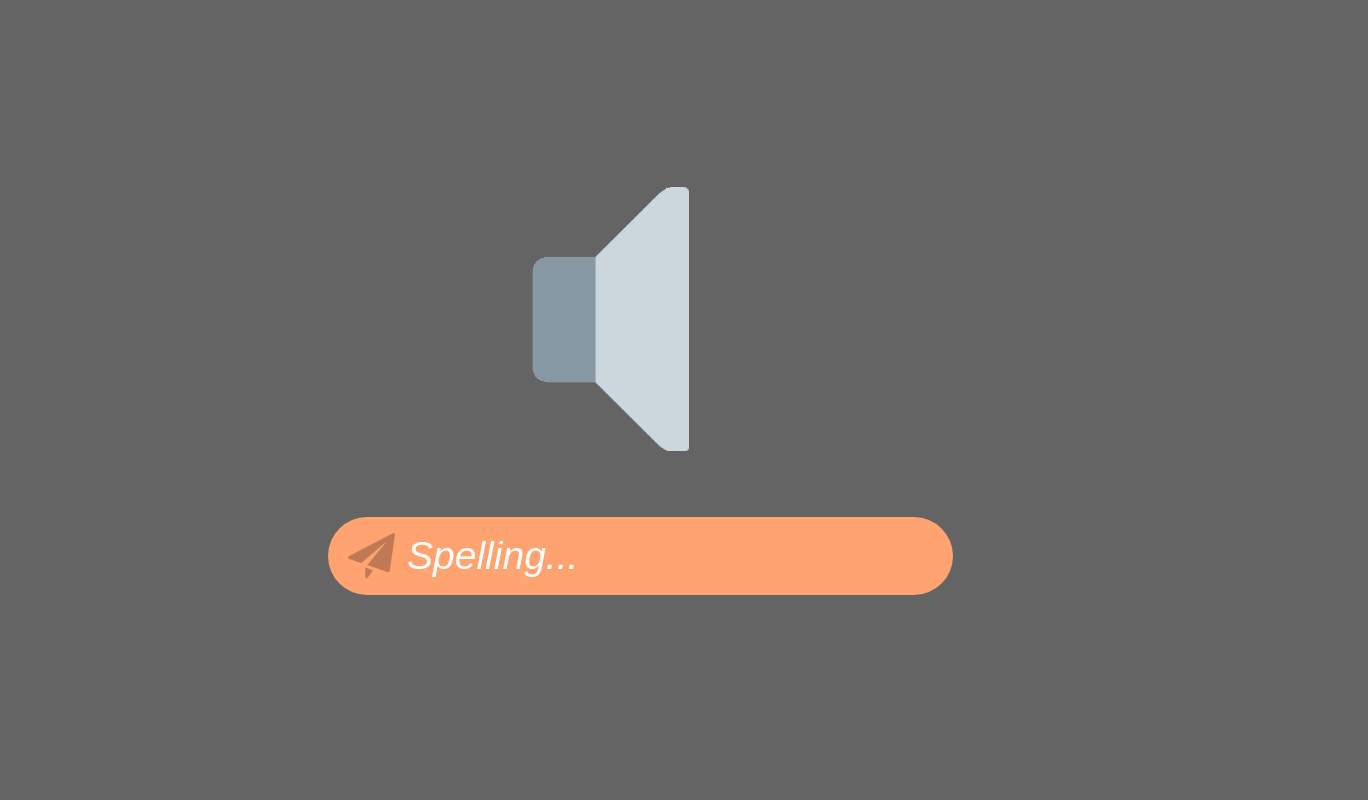
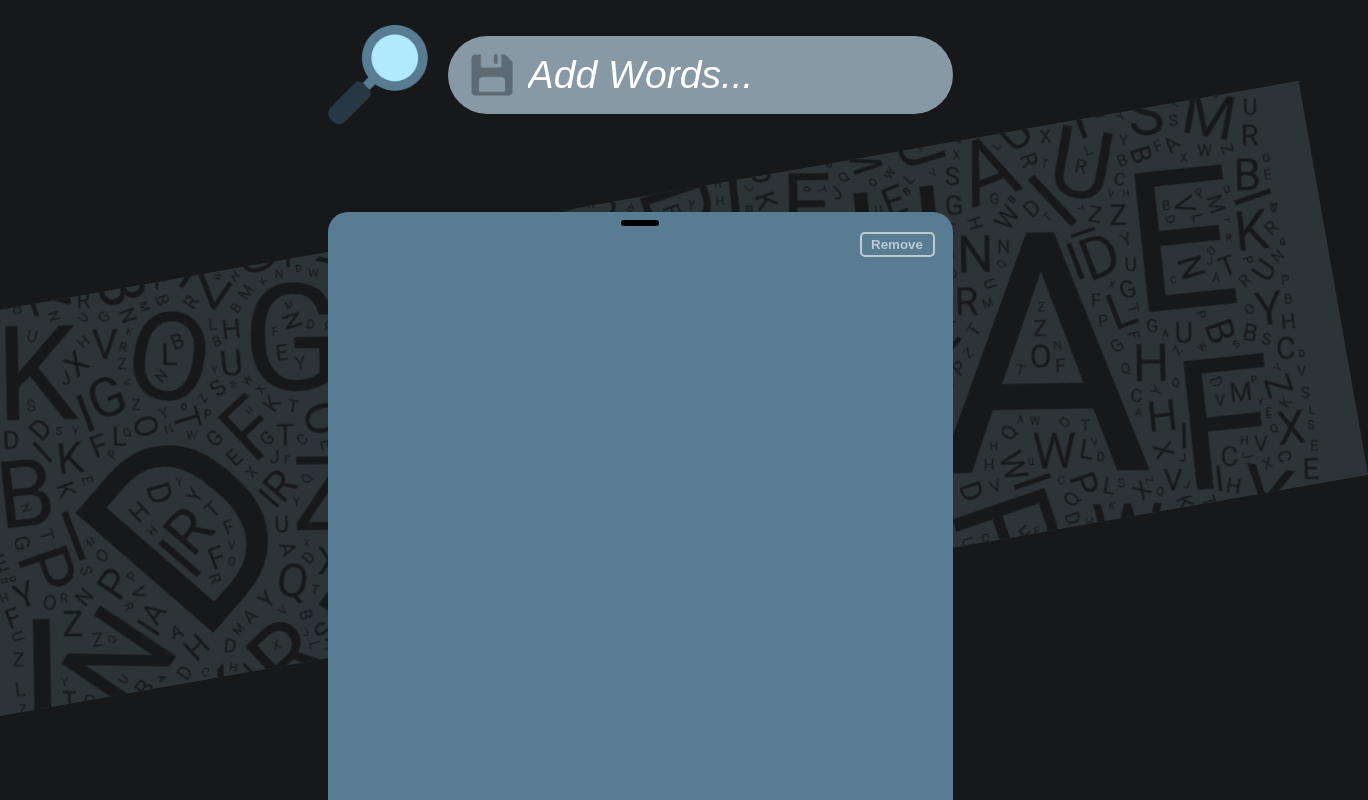
Before and after one commit to TheTaiMan/Spell-let, a plain HTML site: page index.html in a window 1280 px wide. Both pictures are taken after a click on the element 640 px from the left and 789 px from the top of the page. Shown: the whole page, 1368 px wide, since content can reach past the window. Drawn offline with nearby package versions, Linux system fonts and the light colour scheme; a web font is replaced by a local one.

Commit message:
Added background and new color scheme based on the speaker and magnifying

```diff
--- a/index.html
+++ b/index.html
@@ -89,6 +89,9 @@
     <!-- ***Render*** {🎨} -->
     <!-- <p id="text"></p> -->
     <div id="overlay"></div>
+    <div id="stripe">
+      <img src="./images/background.png" id="background"/>
+    </div>
     <!-- ***Interface*** {🧈} -->
     <!-- Bug, words bigger than 17 letters will have a visual glitch-->
     <main id="handleSpelling">
--- a/scripts/handleSpelling/modules/class/speak.js
+++ b/scripts/handleSpelling/modules/class/speak.js
@@ -44,9 +44,10 @@ export default class Speak extends Word {
     this.block = false;
     this.renderWord = [];
     this.renderLetter = [];
-    speechSynthesis.resume();
+    this.resumeText();
     this.onSyllable = 0;
     this.onLetter = 0;
+    document.getElementById("text").style.fontWeight = "";
     if (document.getElementById("spellContainer").classList.contains("shake"))
       document.getElementById("spellContainer").classList.remove("shake");
     this.renderText.style.width = "auto";
@@ -79,7 +80,7 @@ export default class Speak extends Word {
     this.renderText.style.width = "auto";
     document.getElementById("bracket").style.fontSize = `5rem`;
 
-    const correctColor = "#7ff974";
+    const correctColor = "#1BEF5B";
     document.getElementById("spellContainer").style.backgroundColor =
       correctColor;
     this.input.style.backgroundColor = correctColor;
@@ -230,6 +231,7 @@ export default class Speak extends Word {
         break;
       case "encrypt":
         this.renderText.innerHTML = "";
+        document.getElementById("text").style.fontWeight = "700";
         let time = text.length * 10;
         this.delayRender(time, this.encrypt(text), true);
         break;
--- a/scripts/style.js
+++ b/scripts/style.js
@@ -176,10 +176,12 @@ $(function () {
         for (const word of pendingRemove) {
           $(`#${word}`).click();
         }
+        $('#stripe').css('transform', '');
         return $("#storageList").css({ height: "0.8rem" });
         // Restore all the pendingRemove words in sessionStorage clear sessionStorage.
       },
       animate() {
+        $('#stripe').css('transform', 'translateX(-50%) translateY(-50%) rotate(-10deg)');
         this.outerClick();
         setTimeout(() => {
           input.focus();
--- a/styles/handleSpelling.css
+++ b/styles/handleSpelling.css
@@ -132,7 +132,7 @@ main {
   border-radius: 3.125rem;
   padding: 0.625rem;
   grid-gap: 0.3125rem;
-  background-color: #ffa371;
+  background-color: #8799A5;
 }
 
 #spellContainer {
@@ -150,7 +150,7 @@ main {
   font-family: Arial;
   height: 1.875rem;
   font-size: 1.5625rem;
-  background-color: #ffa371;
+  background-color: #8799A5;
   color: white;
   border: 0;
 }
--- a/styles/handleWordList.css
+++ b/styles/handleWordList.css
@@ -112,7 +112,7 @@ footer {
   opacity: 1;
   font-weight: bold;
   border-radius: 0.4rem;
-  background-color: #ffb06f;
+  background-color: #6d99b3;
   color: black;
   border: 2px rgb(0, 0, 0) solid;
 }
@@ -122,7 +122,7 @@ footer {
 }
 
 #removeWord:disabled {
-  background-color: #fcbe8b;
+  background-color: #587C91;
   width: 3rem;
   font-weight: bold;
   color: rgb(255, 255, 255);
@@ -141,13 +141,13 @@ footer {
   width: 25rem;
   height: 100%;
   border-radius: 0.8rem 0.8rem 0 0;
-  background-color: #ff9860;
+  background-color: #587C91;
   z-index: 3;
   padding: 0 18px;
 }
 
 section {
-  border-bottom: 1px solid black;
+  border-bottom: 1px solid #273845;
   margin-bottom: 10px;
   display: flex;
   flex-flow: column wrap;
@@ -172,7 +172,7 @@ section {
 .word:hover {
   cursor: pointer;
   border-radius: 10px;
-  background-color: rgb(255, 199, 153);
+  background-color: #8dbbcc;
 }
 
 .word:active {
--- a/styles/jsUtility.css
+++ b/styles/jsUtility.css
@@ -57,21 +57,23 @@
 
 .highlight {
   border-radius: 7px;
-  background-color: rgb(148, 148, 148);
+  background-color: #c8d5de;
 }
 
 .highlightCorrect {
   border-radius: 7px;
   padding: 3px;
   margin: 0 1px;
-  background-color: #7ff974;
+  background-color: #1BEF5B;
+  color: black;
 }
 
 .highlightWrong {
   border-radius: 7px;
   padding: 3px;
   margin: 0 1px;
-  background-color: #f97474;
+  background-color: #ef3b1b;
+  color: black;
 }
 
 .disappear {
@@ -96,9 +98,9 @@
   left: 0;
   width: 100%;
   height: 0.0825rem;
-  background: rgb(255, 46, 46);
+  background: #ef3b1b;
   animation-name: remove;
-  animation-duration: 0.4s;
+  animation-duration: 0.3s;
   animation-timing-function: linear;
   animation-iteration-count: 1;
   animation-fill-mode: forwards;
--- a/styles/style.css
+++ b/styles/style.css
@@ -18,7 +18,8 @@ body {
   align-items: center;
   justify-items: center;
   overflow: hidden;
-  background-color: #646464;
+  background-color:#16181a;
+
 }
 
 /* width */
@@ -29,7 +30,30 @@ body {
 /* Handle */
 ::-webkit-scrollbar-thumb {
   border-radius: 4px;
-  background: #fcbe8b;
+  background: #B1EAFF;
+}
+
+#stripe {
+  position: absolute;
+  top: 50%;
+  left: 50%;
+  -webkit-transform: translateX(-50%) translateY(-50%);
+  transform: translateX(-50%) translateY(-50%) rotate(0deg);
+  min-width: 110%;
+  max-height: 50%;
+  background-color:#2d3438;
+  width: 110%;
+  height: auto;
+  transition: ease 0.5s;
+  z-index: -1;
+  overflow: hidden;
+}
+
+#background {
+  position: relative;
+  top: -50px;
+  height:100%;
+  width: 100%;
 }
 
 /**
```
Also changed, not shown: images/background.png (added).
